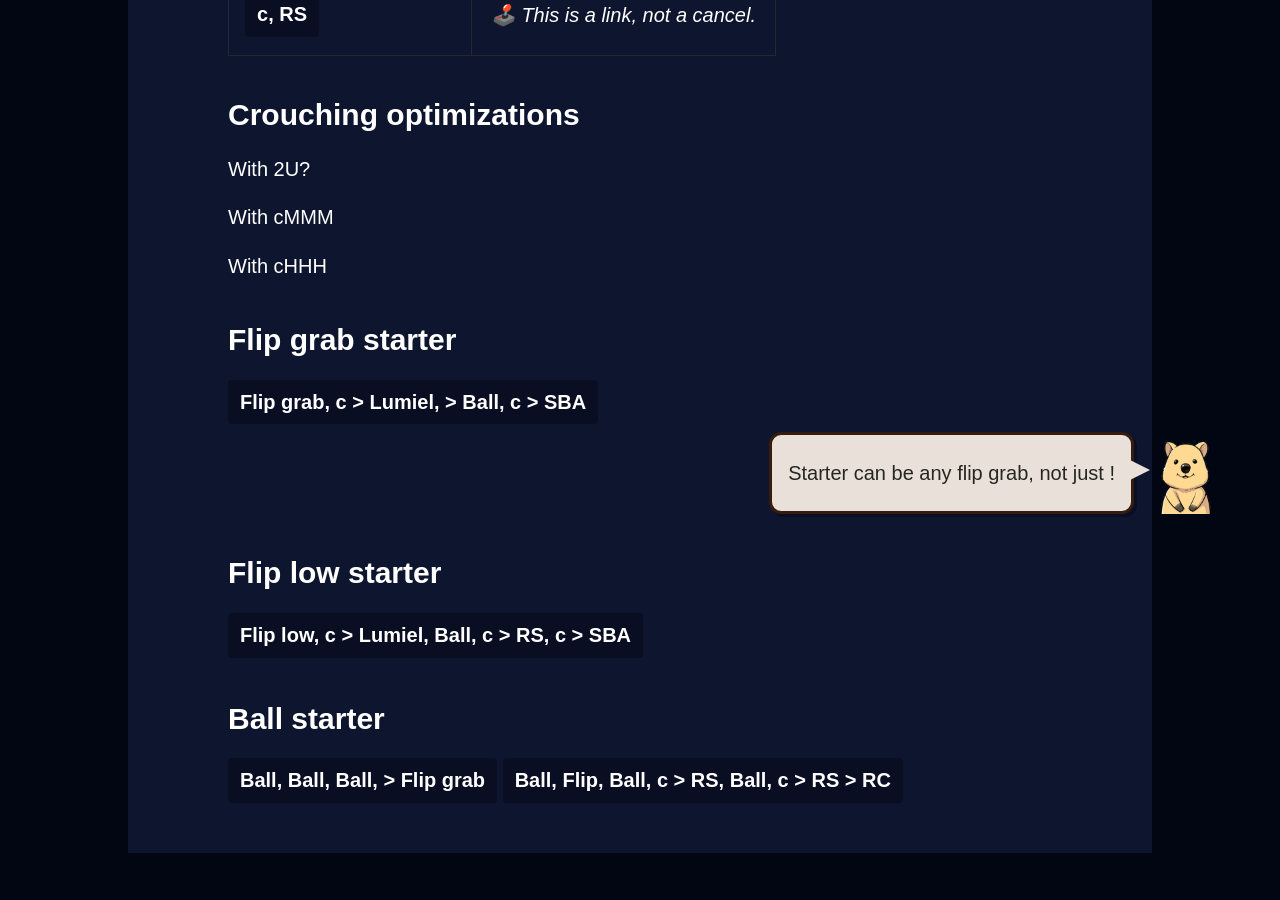
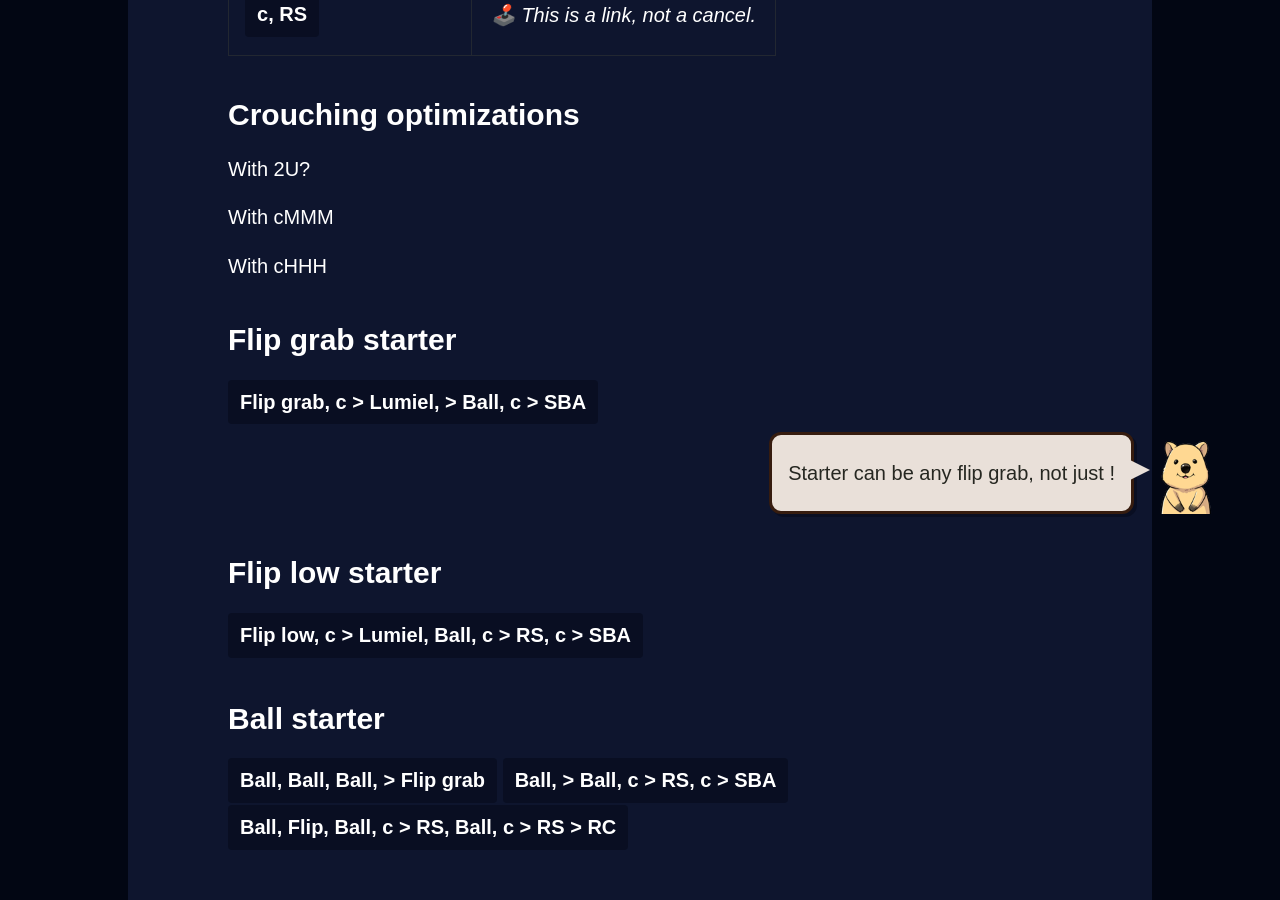
Before and after one commit to agersant/charlotta-combos, a Jekyll site: the page built from corner.md, in a window 1280 px wide and 900 px high, scrolled down 1201 px. Built offline with Jekyll 4.4.1, drawn with Linux system fonts in a browser that asks for light colours; our own code applies the rules of GitHub Pages for plain Markdown files; before the commit the page ends 2054 px from its top, so only the background shows below that.

Commit message:
Adds U Ball combo

```diff
--- a/corner.md
+++ b/corner.md
@@ -47,4 +47,5 @@ With cHHH
 ## <embed unique> Ball starter
 
 <combo>U Ball, U Ball, U Ball, 2H > H Flip grab</combo>
+<combo>U Ball, 2U > H Ball, cH > RS, cH > SBA</combo>
 <combo>U Ball, U Flip, U Ball, cH > RS, H Ball, cH > RS > RC</combo>
```
